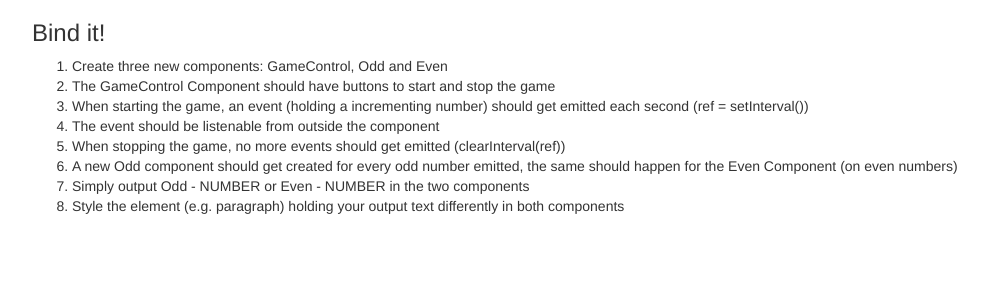
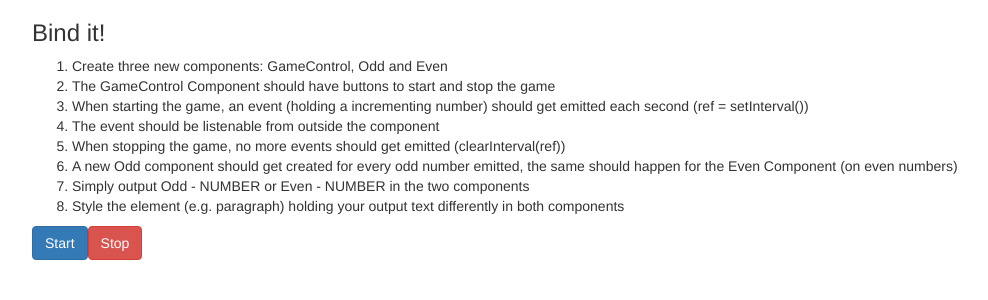
Before and after one commit to waqassadiq/cmp-databinding-assignment-start, an Angular app: page / in a window 1280 px wide. Shown: the top 300 px of the page, without its empty margins (38-1026 px from the left). Built offline with nearby package versions, Linux system fonts and the light colour scheme.

Commit message:
random no generated with start & stop function

```diff
--- a/src/app/app.component.html
+++ b/src/app/app.component.html
@@ -14,4 +14,7 @@
       </ol>
     </div>
   </div>
+  <app-game-control></app-game-control>
+
+
 </div>
--- a/src/app/game-control/game-control.component.html
+++ b/src/app/game-control/game-control.component.html
@@ -1 +1,8 @@
-<p>game-control works!</p>
+<div class="container">
+    <div class="row">
+        <button type="button" class="btn btn-primary" (click)="start()">Start</button>
+        <button type="button" class="btn btn-danger" (click)="stop()">Stop</button>
+
+    </div>
+
+</div>
--- a/src/app/game-control/game-control.component.ts
+++ b/src/app/game-control/game-control.component.ts
@@ -1,4 +1,10 @@
-import { Component, OnInit } from '@angular/core';
+import {
+  Component,
+  EventEmitter,
+  OnInit,
+  Output
+} from '@angular/core';
+
 
 @Component({
   selector: 'app-game-control',
@@ -7,9 +13,30 @@ import { Component, OnInit } from '@angular/core';
 })
 export class GameControlComponent implements OnInit {
 
+   myVar : any;
+
+  @Output() incrementValue = new EventEmitter<{myValue: number}>();
+
   constructor() { }
 
   ngOnInit(): void {
   }
 
+  processIncrementValue(){
+
+      var randomNo = Math.floor((Math.random()*100)+1);
+      console.log("generating random number: " + randomNo);
+    //  this.incrementValue.emit(randomNo);
+
+  }
+
+  stop(){
+    clearInterval(this.myVar);
+
+  }
+
+  start(){
+    this.myVar = setInterval(this.processIncrementValue, 1000);
+  }
+
 }
```
